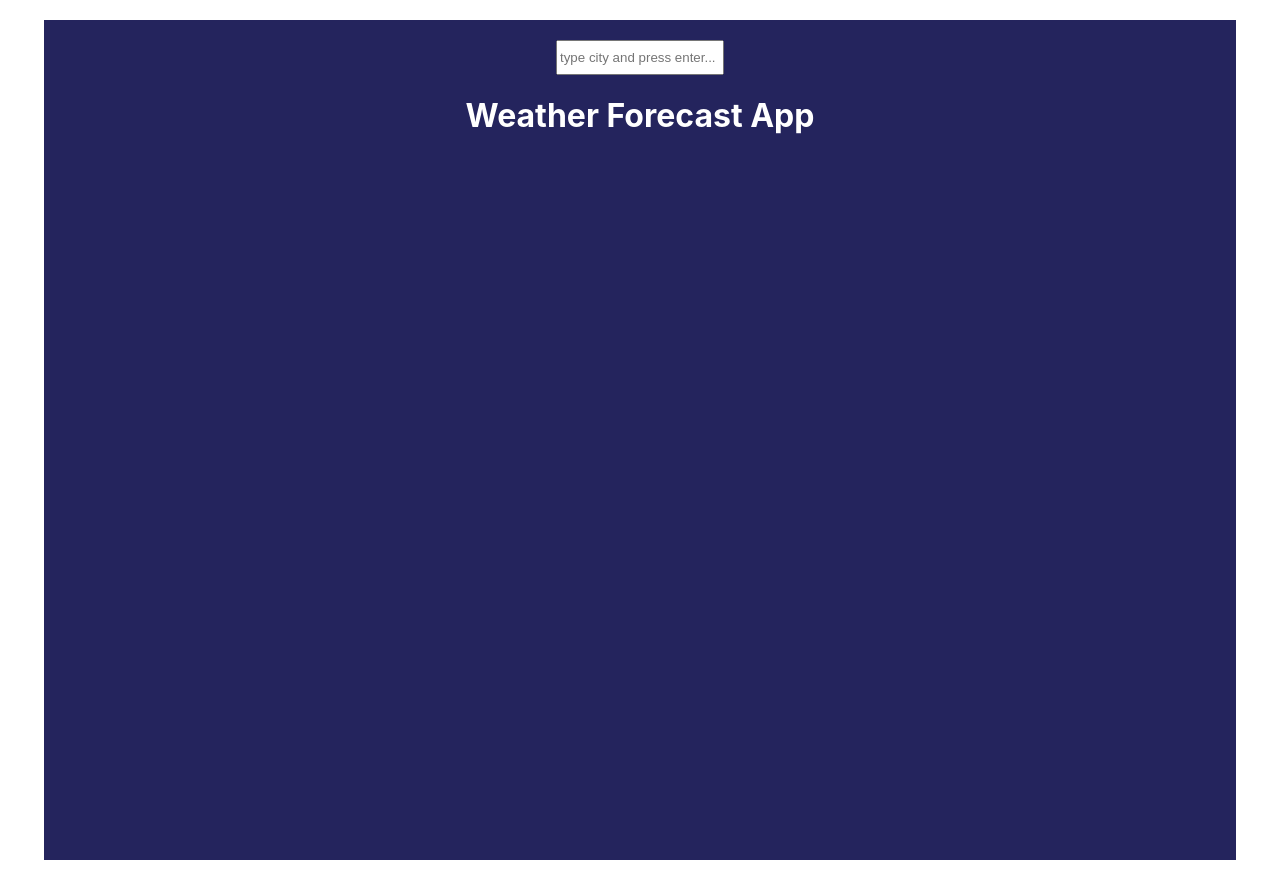
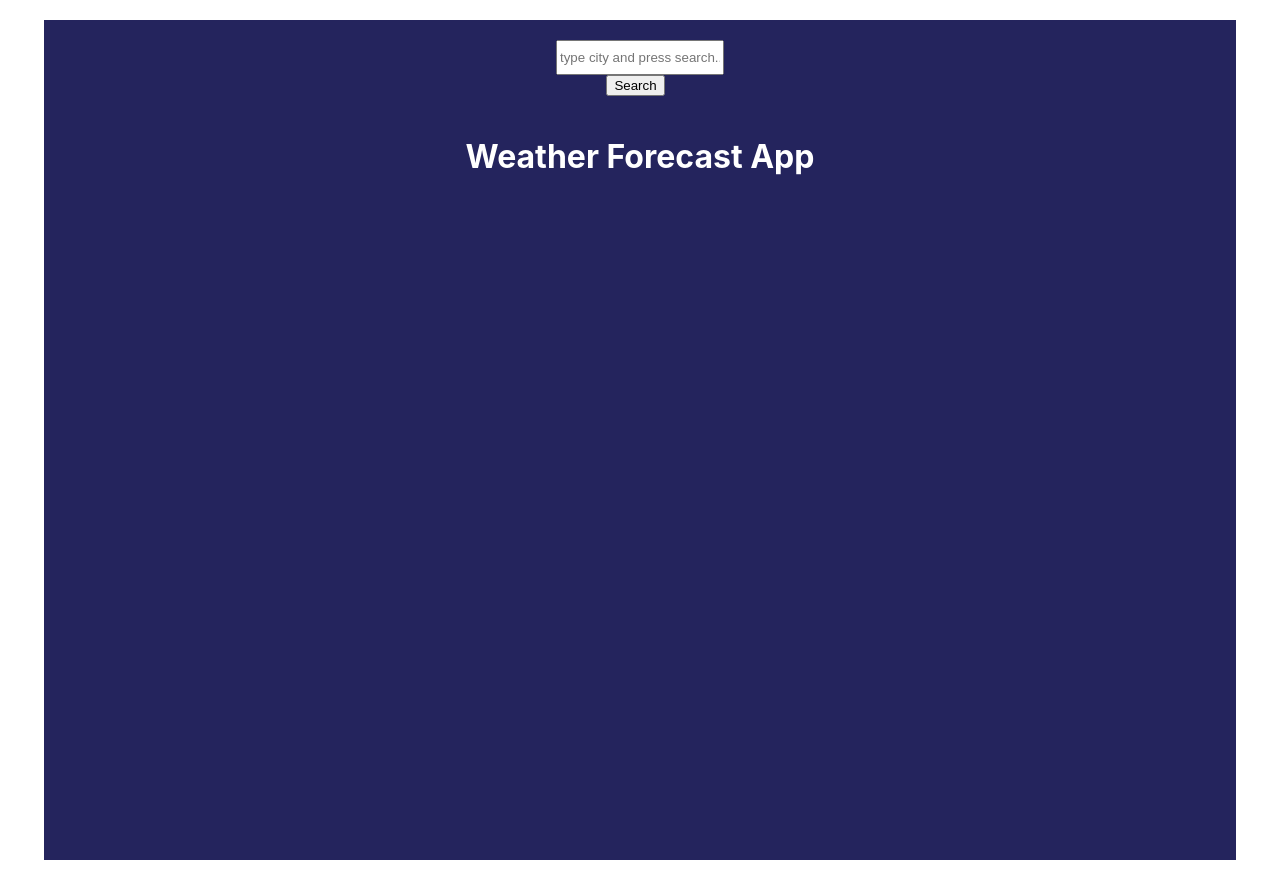
Before and after one commit to mountinman/weather-app, a React (Create React App) app: page / in a window 1280 px wide. Built offline with nearby package versions, Linux system fonts and the light colour scheme.

Commit message:
refactor

```diff
--- a/src/App.jsx
+++ b/src/App.jsx
@@ -43,11 +43,10 @@ function App() {
         });
     };
 
-    const getCityForecast = (e) => {
-        if (e.key === 'Enter') {
+    const getCityForecast = (searchTerm) => {
         if (isError) setError(false);
         setIsLoading(true);
-            fetchWeatherData(e.target.value).then(data => {
+        fetchWeatherData(searchTerm).then(data => {
             if (data) {
                 setIsLoading(false);
                 prepWeatherData(data);
@@ -59,11 +58,9 @@ function App() {
                 setIsLoading(false);
             }, 2000);
         });
-            e.target.value = '';
         setTimeout(() => {
             setError(false);
         }, 10000);
-        }
     };
 
     return (
--- a/src/components/SearchInput.jsx
+++ b/src/components/SearchInput.jsx
@@ -6,11 +6,19 @@ import SearchDropdown from './SearchDropdown';
 import { getAutocompleteData } from '../adapters/autocompleteData.adapter';
 
 const SearchInput = ({ getCityForecast }) => {
+    const [searchTerm, setSearchTerm] = useState();
     const [autocompleteData, setAutocompleteData] = useState();
 
-    const handleAutoComplete = async (e) => {
+    const handleInputChange = async (e) => {
+        setSearchTerm(e.target.value);
         const res = await getAutocompleteData(e.target.value);
         setAutocompleteData(res);
+    };
+
+    const handleSearch = () => {
+        getCityForecast(searchTerm);
+        setAutocompleteData('');
+        setSearchTerm('');
     };
 
     return (
@@ -18,10 +26,11 @@ const SearchInput = ({ getCityForecast }) => {
             <input
                 className="search-city-input"
                 type="text"
-                placeholder="type city and press enter..."
-                onKeyDown={(e) => getCityForecast(e)}
-                onChange={(e) => handleAutoComplete(e)}
+                value={searchTerm}
+                placeholder="type city and press search..."
+                onChange={handleInputChange}
             />
+            <button type="button" onClick={handleSearch}>Search</button>
             <SearchDropdown autocompleteData={autocompleteData} />
         </>
 
```
Lines whose indentation alone changed are shown as unchanged.
